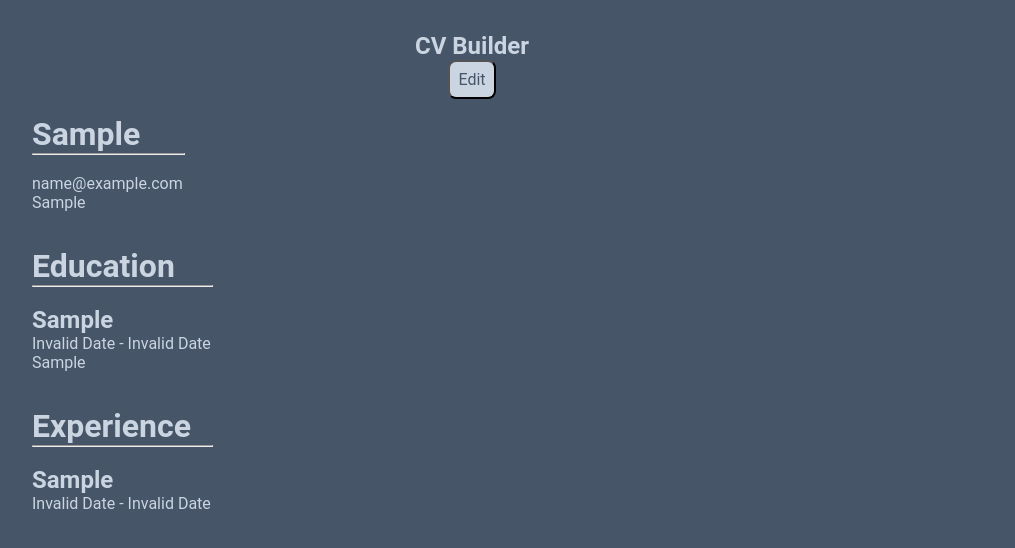
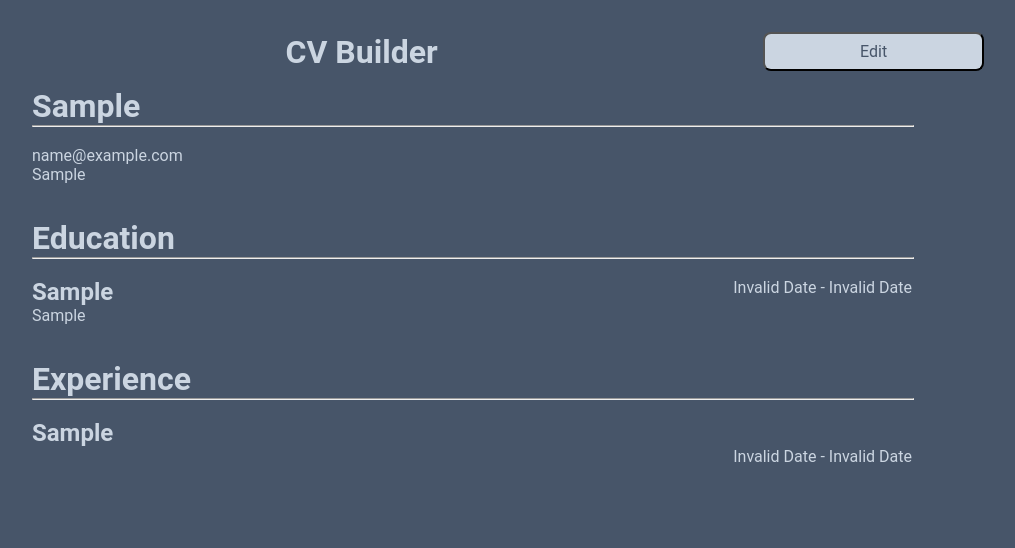
Before and after one commit to mdemore2/odin-cv, a React (Vite) app: page / in a window 1280 px wide. Both pictures are taken after typing "Sample", "name@example.com", "Sample", "Sample", "Sample", "Sample" into the empty fields and a click on the button "Submit". Shown: the top 548 px of the page, without its empty margins (168-1183 px from the left). Built offline with nearby package versions, Linux system fonts and the light colour scheme.

Commit message:
wip: styling

```diff
--- a/src/components/CV.jsx
+++ b/src/components/CV.jsx
@@ -22,8 +22,10 @@ function CV({formData}) {
             <h1>Education</h1>
             <hr></hr>
             <br></br>
-            <h2>{formData['School Name']}</h2>
-            <p>{formatDate(formData['educationStart'])} - {formatDate(formData['educationEnd'])}</p>
+            <span>
+                <h2>{formData['School Name']}</h2>
+                <p>{formatDate(formData['educationStart'])} - {formatDate(formData['educationEnd'])}</p>
+            </span>
             <p>{formData['Field of Study']}</p>
         </div>
         <br></br>
@@ -32,8 +34,11 @@ function CV({formData}) {
             <hr></hr>
             <br></br>
             <h2>{formData['Employer']}</h2>
-            <h3>{formData['Position']}</h3>
-            <p>{formatDate(formData['jobStart'])} - {formatDate(formData['jobEnd'])}</p>
+            <span>
+                <h3>{formData['Position']}</h3>
+                <p>{formatDate(formData['jobStart'])} - {formatDate(formData['jobEnd'])}</p>
+            </span>
+            <br></br>
             <p>{formData['jobDescription']}</p>
         </div>
 
--- a/src/components/Header.jsx
+++ b/src/components/Header.jsx
@@ -1,8 +1,10 @@
 import EditToggle from "./EditToggle";
+import '../styles/header.css'
+
 
 function Header({editForm, onClickFunc}){
     return <div className="header">
-        <h2>CV Builder</h2>
+        <h1>CV Builder</h1>
         <EditToggle editForm={editForm} onClickFunc={onClickFunc} />
 
     </div>
--- a/src/styles/cv.css
+++ b/src/styles/cv.css
@@ -11,7 +11,7 @@
     margin-right: 15%;
     align-items: start;
     text-align: left;
-
+    justify-content: left;
 }
 
 hr {
@@ -21,33 +21,61 @@ hr {
 }
 
 .cv-general {
-    flex-grow: 1;
+    flex: 1;
     display: flex;
     flex-direction: column;
     align-items: start;
     text-align: left;
+    align-self: stretch;
+
+}
+
+.cv-general h1 {
+    text-align: center;
+}
+
+
+.cv-education {
+    flex: 1;
+    display: flex;
+    flex-direction: column;
+    align-items: start;
+    text-align: left;
+    align-self: stretch;
 
 }
 
 
-.cv-education {
-    flex-grow: 1;
+.cv-experience {
+    flex: 1;
     display: flex;
     flex-direction: column;
     align-items: start;
     text-align: left;
-}
+    align-self: stretch;
 
-
-.cv-experience {
-    flex-grow: 1;
-    display: flex;
-    flex-direction: column;
-    align-items: start;
-    text-align: left;
 }
 
 p {
     white-space: pre-wrap;
     text-align: left;
 }
+
+span {
+    align-self: stretch;
+    display: flex;
+}
+
+span > * {
+    flex: 1;
+}
+
+span > h3, h2 {
+    justify-self: start;
+    text-align: left;
+}
+
+span > p {
+    justify-self: end;
+    text-align: right;
+}
--- /dev/null
+++ b/src/styles/header.css
@@ -0,0 +1,15 @@
+.header {
+    display: flex;
+    justify-content: space-evenly;
+    align-items: center;
+    margin-left: 10%;
+    margin-right: 10%;
+}
+
+.header > button {
+    flex: 1;
+}
+
+.header > h1 {
+    flex: 4;
+}
```
Also changed, not shown: src/App.css (line endings or trailing spaces).
